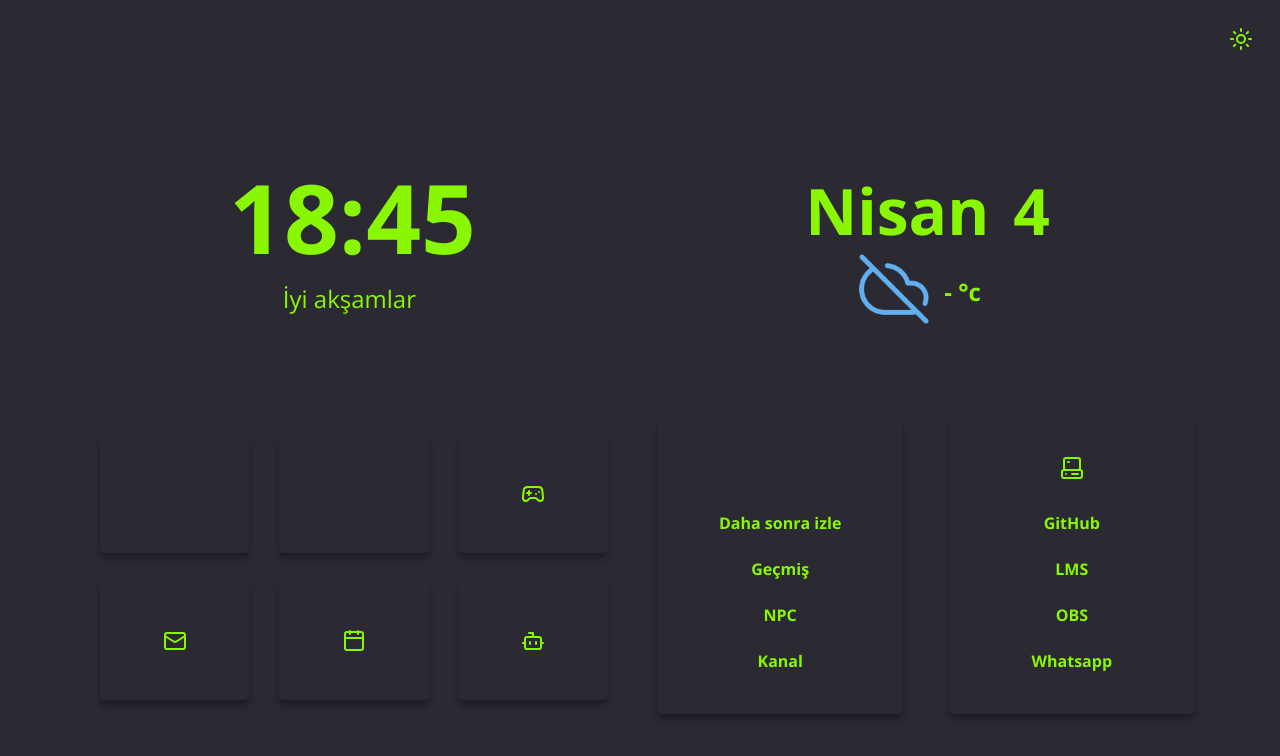
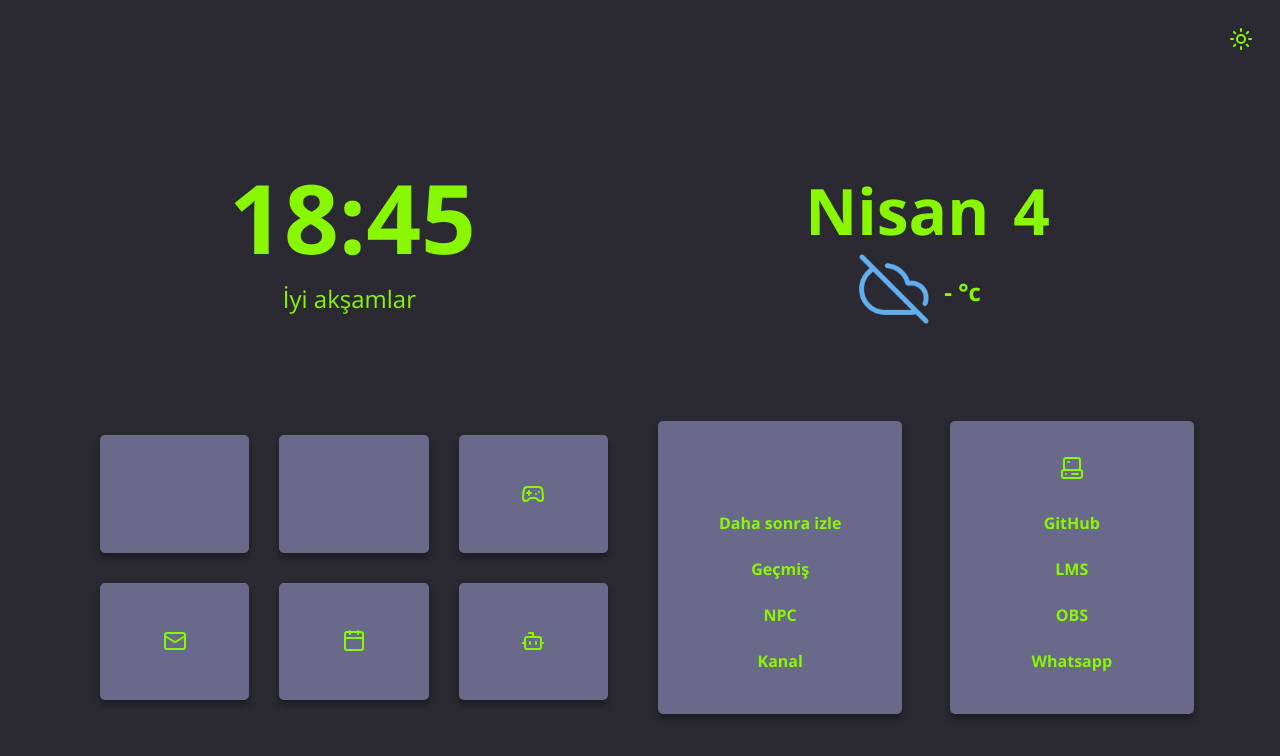
Before and after one commit to Sezynex/sezynex.github.io, a website: page index.html in a window 1280 px wide. Both pictures are taken after a click on the button 1241 px from the left and 40 px from the top of the page. Drawn offline with nearby package versions, Linux system fonts and the light colour scheme.

Commit message:
Update app.css

```diff
--- a/app.css
+++ b/app.css
@@ -35,9 +35,9 @@
 
 .darktheme {
   /* Dark Colors  */
-  --accent: #4f4f4f; /* Hover color */
+  --accent: #cccccc; /* Hover color */
   --background: #2b2a33; /* Background color */
-  --cards: #2b2a33; /* Cards color */
+  --cards: #696989; /* Cards color */
 
   /* Fonts Color */
   --fg: #89f702; /* Foreground color */
```
